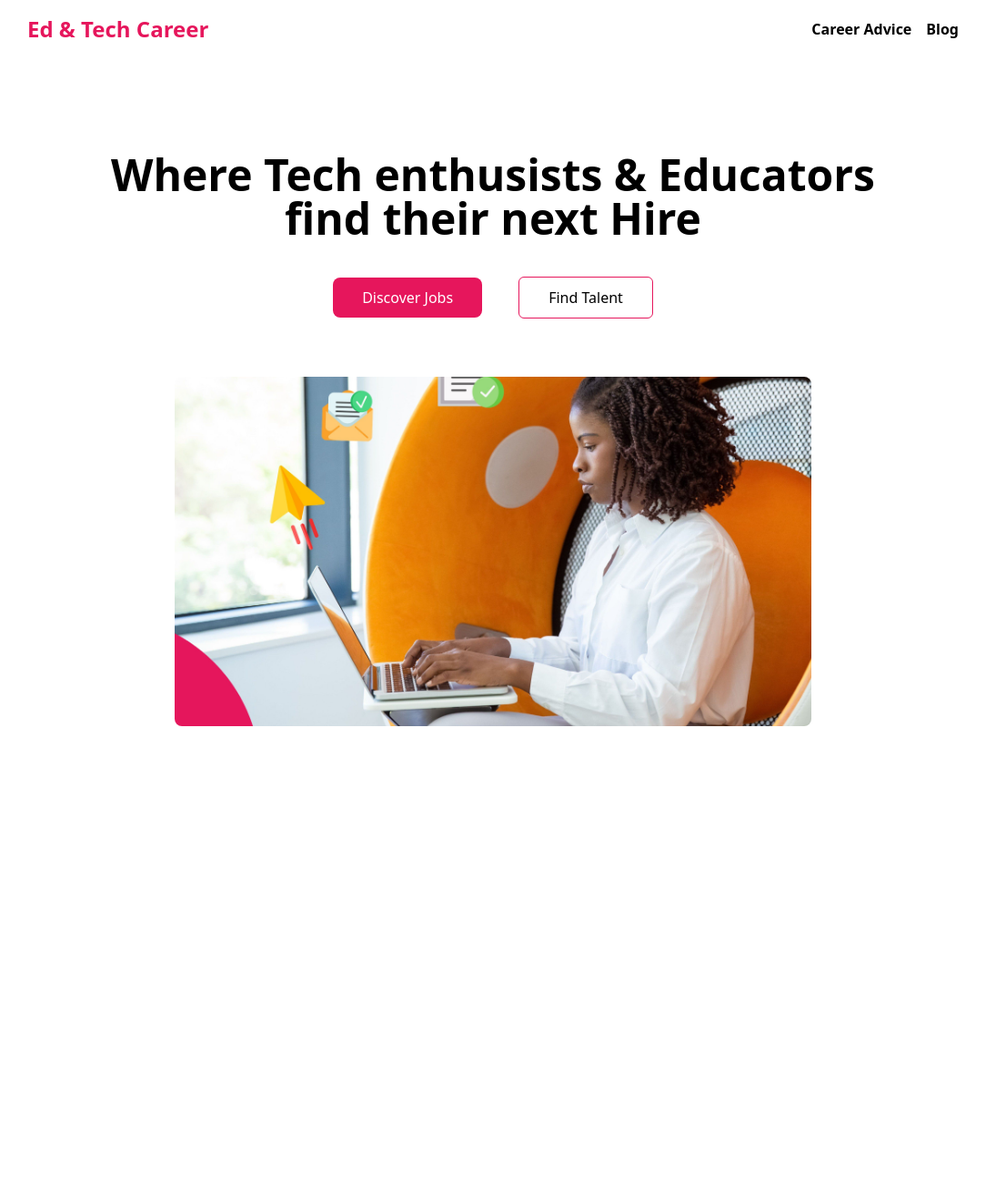
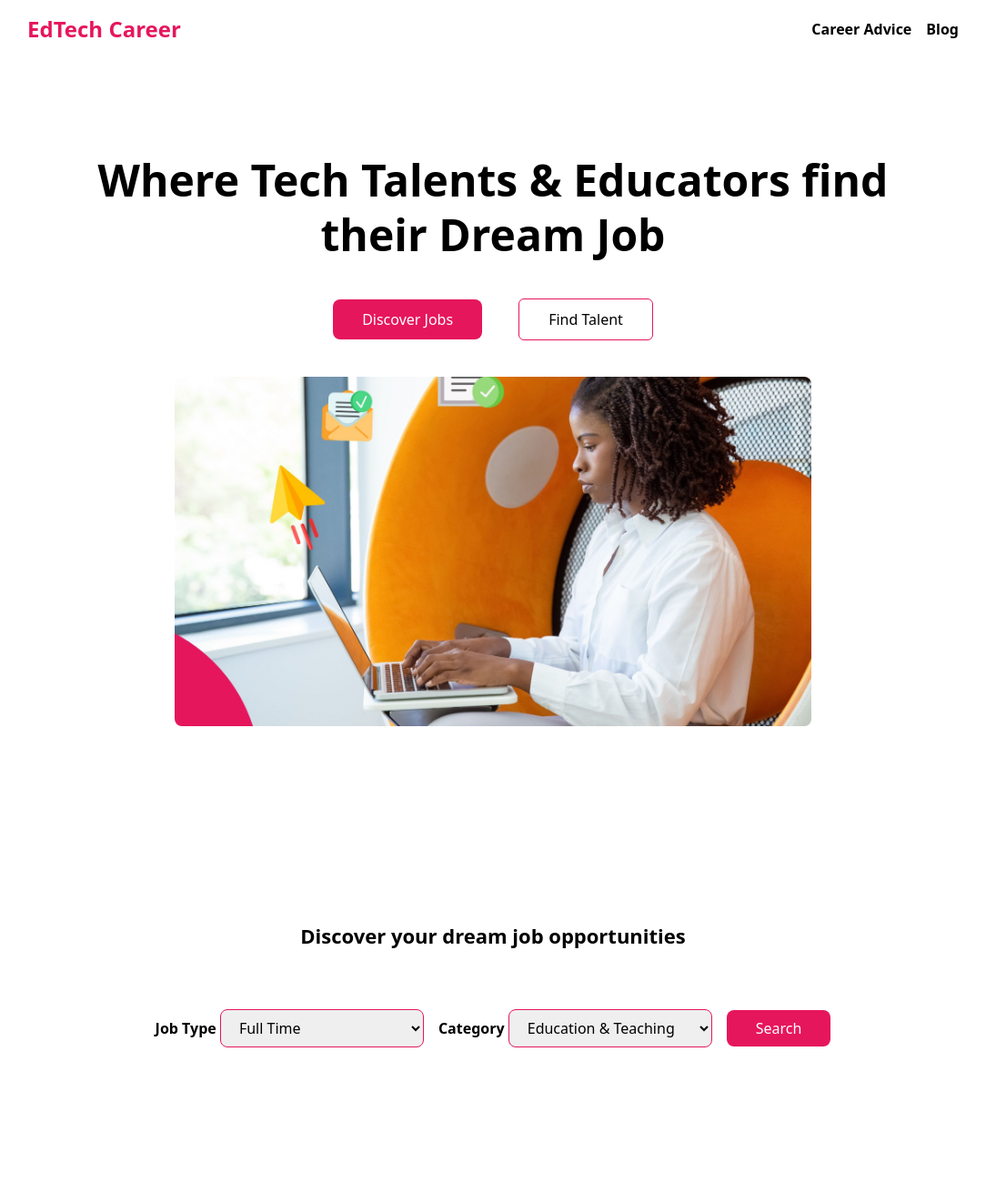
Before and after one commit to kitindi/ed-tech-career, a Flask app: page / in a window 1280 px wide. Shown: the whole page at 91% size, without its empty margins (98-1182 px from the left). Before the commit the page ends 798 px from the top, so only its background shows below. Run offline with Flask 3, Linux system fonts and the light colour scheme; some libraries are stand-ins or nearby versions.

Commit message:
added job list section

```diff
--- a/templates/base.html
+++ b/templates/base.html
@@ -1,11 +1,11 @@
 <!doctype html>
-<html>
+<html class="scroll-smooth">
 <head>
   <meta charset="UTF-8">
   <meta name="viewport" content="width=device-width, initial-scale=1.0">
   <script src="https://cdn.tailwindcss.com"></script>
 </head>
-<body>
+<body >
 
  {% block content %}
 
--- a/templates/index.html
+++ b/templates/index.html
@@ -1,8 +1,8 @@
 {% extends 'base.html' %} {% block content %}
-<main>
+<main class="px-8">
   <div class="w-full">
     <header class="w-full max-w-5xl h-16 mx-auto flex flex-row items-center justify-between py-4">
-      <a href="" class="text-2xl font-bold text-[#E6165C]">Ed & Tech Career</a>
+      <a href="" class="text-2xl font-bold text-[#E6165C]">EdTech Career</a>
       <nav>
         <ul class="flex items-center gap-4">
           <li><a href="" class="text-[16px] font-semibold">Career Advice</a></li>
@@ -14,19 +14,62 @@
     <div class="w-full max-w-5xl mx-auto h-screen">
       <div class="w-full max-w-4xl mx-auto h-[350px] flex justify-center py-24">
         <div>
-          <h1 class="text-5xl font-bold text-center py-2">Where Tech enthusists & Educators find their next Hire</h1>
+          <h1 class="text-5xl text-center font-bold py-2 leading-tight">Where Tech Talents & Educators find their Dream Job</h1>
           <div class="flex items-center justify-center gap-10 my-8">
-            <button class="text-white text-[16px] bg-[#E6165C] hover:bg-[#E6165C]/90 px-8 py-2.5 rounded-lg">Discover Jobs</button>
-            <button class="text-black text-[16px] rounded-md border border-[#E6165C] px-8 py-2.5 hover:bg-[#E6165C] hover:text-white">Find Talent</button>
+            <a href="#job-list" class="text-white text-[16px] bg-[#E6165C] hover:bg-[#E6165C]/90 px-8 py-2.5 rounded-lg font-medium">Discover Jobs</a>
+            <button class="text-black text-[16px] rounded-md border border-[#E6165C] px-8 py-2.5 hover:bg-[#E6165C] hover:text-white font-medium">
+              Find Talent
+            </button>
           </div>
         </div>
       </div>
-      <div class="hidden w-full h-96 md:block">
+      <div class="hidden w-full h-[500px] md:block">
         <div class="w-full max-w-[700px] mx-auto h-full">
           <img src="{{url_for('static', filename="images/banner.jpeg")}}" alt="" class="w-full rounded-lg object-cover h-96">
         </div>
       </div>
     </div>
   </div>
+  <!-- Job listing -->
+  <div class="w-full max-w-5xl mx-auto py-32 mt-5" id="job-list">
+    <div>
+      <h2 class="text-[22px] font-semibold text-center">Discover your dream job opportunities</h2>
+      <!-- filters -->
+      <div class="py-8">
+        <form action="">
+          <div class="flex items-center justify-center gap-4 mt-8">
+            <div>
+              <label for="job-type" class="text-[16px] font-semibold">Job Type</label>
+              <select name="job-type" id="job-type" class="w-56 px-4 py-2 border border-[#E6165C] rounded-lg">
+                <option value="full-time">Full Time</option>
+                <option value="part-time">Part Time</option>
+                <option value="contract">Contract</option>
+              </select>
+            </div>
+            <!-- <div>
+              <label for="job-location" class="text-[16px] font-semibold">Location</label>
+              <select name="job-location" id="job-location" class="w-48 px-4 py-2 border border-[#E6165C] rounded-lg">
+                <option value="lagos">Lagos</option>
+                <option value="abuja">Abuja</option>
+                <option value="portharcourt">Portharcourt</option>
+              </select>
+            </div> -->
+            <div>
+              <label for="job-category" class="text-[16px] font-semibold">Category</label>
+              <select name="job-category" id="job-category" class="w-56 px-4 py-2 border border-[#E6165C] rounded-lg">
+                <option value="education-teaching">Education & Teaching</option>
+                <option value="software-engineering">Software Engineering</option>
+                <option value="product-management">Product Management</option>
+                <option value="design">Design</option>
+              </select>
+            </div>
+            <div>
+              <button class="text-white text-[16px] bg-[#E6165C] px-8 py-2 rounded-lg font-medium">Search</button>
+            </div>
+          </div>
+        </form>
+      </div>
+    </div>
+  </div>
 </main>
 {% endblock content %}
```
